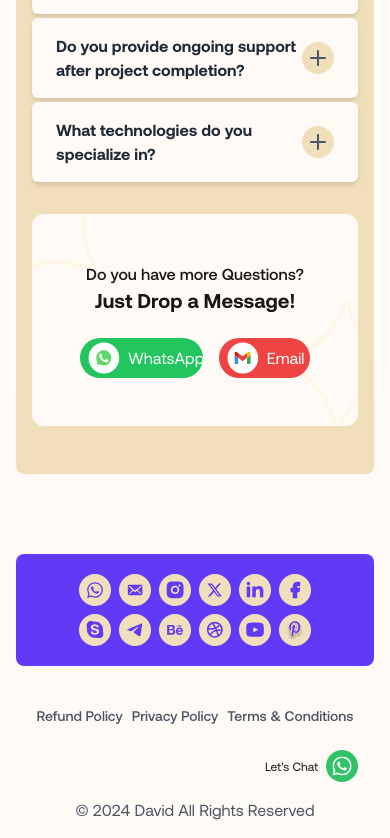
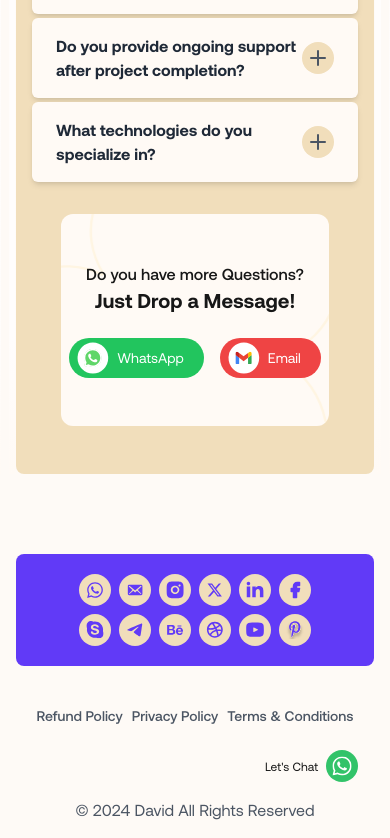
Before and after one commit to daotanhao1406/portfolio-landing-page, a Next.js app: page / in a window 390 px wide. Shown: the part 8789-9627 px from the top of the page. Built offline with nearby package versions, Linux system fonts and the light colour scheme.

Commit message:
fix: fix the height of the capabilities card and button in mobile screen

```diff
--- a/src/components/sections/faq/more-question-card.tsx
+++ b/src/components/sections/faq/more-question-card.tsx
@@ -3,14 +3,14 @@ import Image from "next/image";
 export default function MoreQuestionCard() {
     return (
           <div className="flex rounded-xl gap-4 w-full max-w-2xl" style={{ backgroundImage: "url('/questions-bg.svg')", backgroundSize: "cover", backgroundRepeat: "no-repeat", backgroundPosition: "center" }}>
-            <div  className=" flex flex-col text-center py-12 sm:px-6 px-12">
+            <div  className=" flex flex-col text-center py-12 sm:px-6 px-2">
                 <p className="text-base font-medium">Do you have more Questions?</p>
                 <p className="text-xl font-bold">Just Drop a Message!</p>
                 <div className="flex gap-4 mt-6">
-                <button className="flex items-center justify-start gap-2 bg-green-500 text-white pl-2 pr-5 py-1 rounded-full">
+                <button className="flex items-center justify-start gap-2 text-sm sm:text-base bg-green-500 text-white pl-2 pr-5 py-1 rounded-full">
                                         <Image src={'/whatsapp-white-icon.svg'} width={32} height={32} alt="whatsapp" /> WhatsApp
                                     </button>
-                                    <button className="flex items-center justify-start gap-2 bg-red-500 text-white pl-2 pr-5 py-1 rounded-full">
+                                    <button className="flex items-center text-sm sm:text-base justify-start gap-2 bg-red-500 text-white pl-2 pr-5 py-1 rounded-full">
                                     <Image src={'/gmail-icon.svg'} width={32} height={32} alt="whatsapp" /> Email
                                     </button>
                 </div>
--- a/src/components/sections/services/index.tsx
+++ b/src/components/sections/services/index.tsx
@@ -25,7 +25,7 @@ export function ServicesSection() {
       </motion.div>
         <div className="hidden lg:grid grid-cols-2 gap-16 mt-3">
           <div className="flex flex-col justify-between">
-          <h2 className="text-2xl md:text-5xl font-bold mb-5">My Capabilities</h2>
+          <h2 className="text-2xl md:text-5xl font-bold">My Capabilities</h2>
           <ServiceGrid />
           </div>
           <ProfileCard />
--- a/src/components/sections/services/service-grid.tsx
+++ b/src/components/sections/services/service-grid.tsx
@@ -6,7 +6,7 @@ export function ServiceGrid() {
     <motion.div initial={{ opacity: 0, x: -20 }}
     whileInView={{ opacity: 1, x: 0 }}
     viewport={{ once: true }}
-    transition={{ delay: 0.5 }} className="grid grid-cols-1 lg:grid-cols-2 gap-4">
+    transition={{ delay: 0.5 }} className="grid grid-cols-1 lg:grid-cols-2 gap-4 xl:mt-20 lg:mt-10">
         <ServiceCard
           icon={<Image alt="branding" width={24} height={24} src={'/branding-icon.svg'} className="w-6 h-6 text-[#242034]" />}
           title="Branding Design"
```
